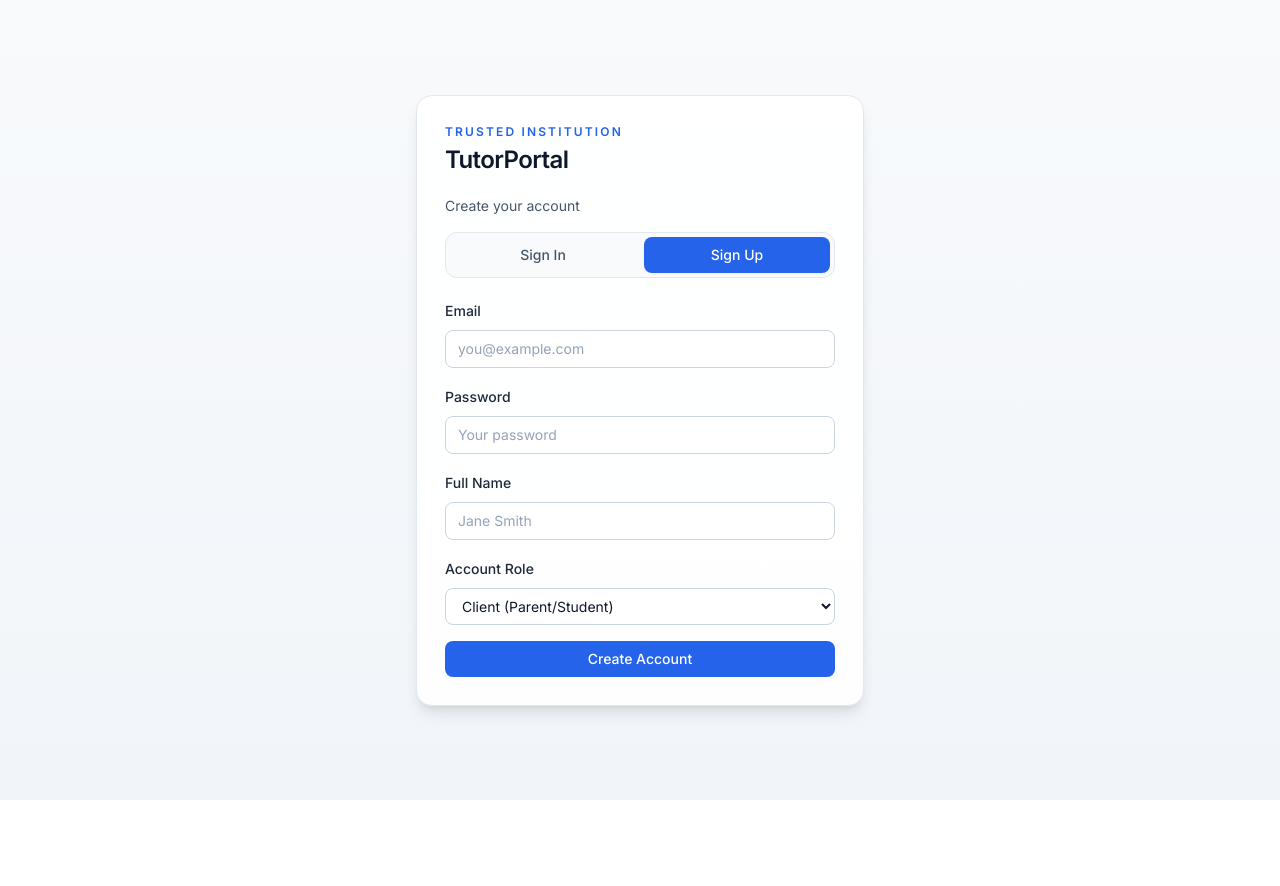
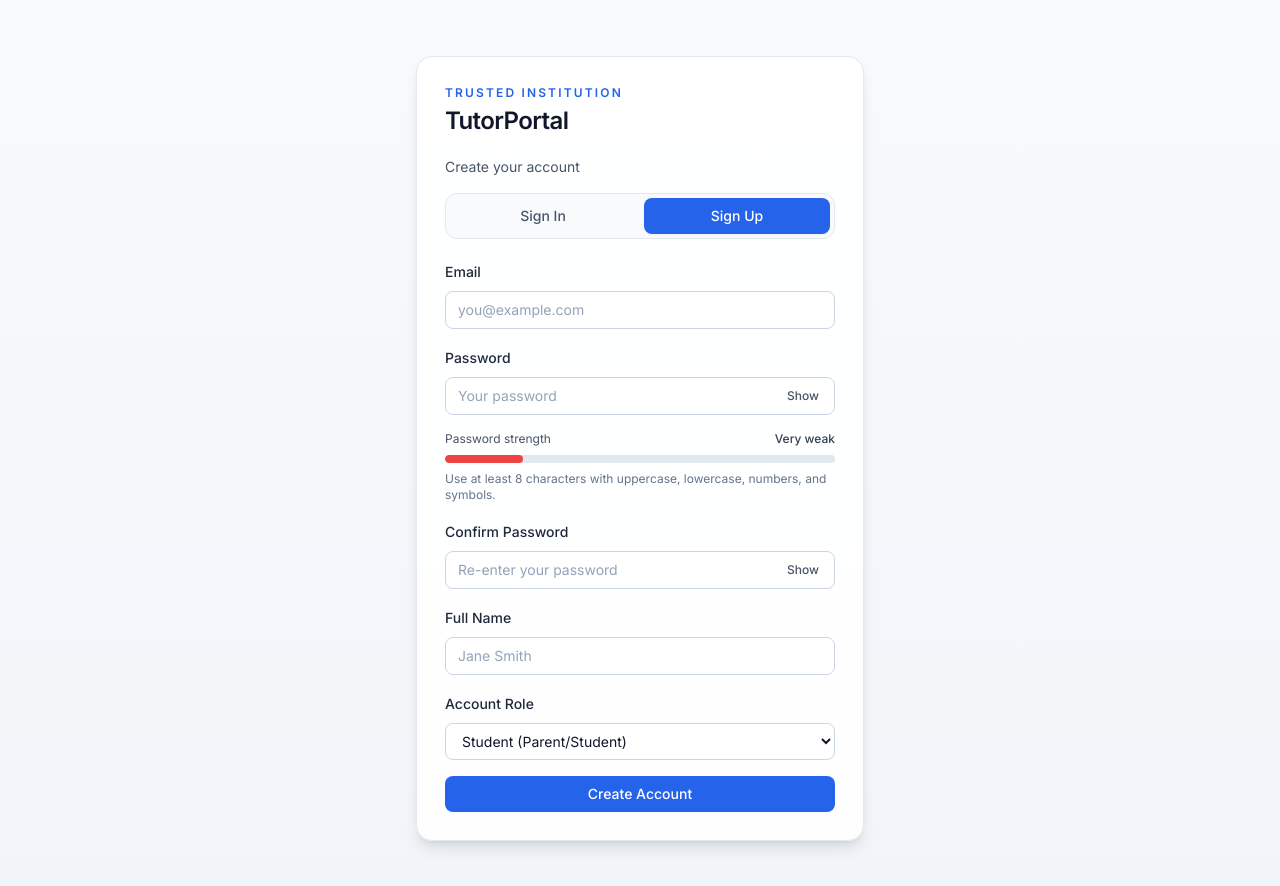
Before and after one commit to ajamidar/tutorportal, a Next.js app: page /login in a window 1280 px wide. Both pictures are taken after a click on the button "Sign Up". Shown: the top 886 px of the page. Before the commit the page ends 800 px from the top, so only its background shows below. Built offline with nearby package versions, Linux system fonts and the light colour scheme.

Commit message:
Update login-form.tsx

```diff
--- a/app/login/login-form.tsx
+++ b/app/login/login-form.tsx
@@ -1,14 +1,77 @@
 'use client';
 
-import { useState } from 'react';
+import { FormEvent, useMemo, useState } from 'react';
 import { signInAction, signUpAction } from './actions';
 
 type LoginFormProps = {
   error?: string;
 };
 
+const STRENGTH_LEVELS = ['Very weak', 'Weak', 'Fair', 'Strong', 'Very strong'] as const;
+
+function getPasswordStrengthScore(password: string): number {
+  if (!password) return 0;
+
+  let score = 0;
+
+  if (password.length >= 8) score += 1;
+  if (password.length >= 12) score += 1;
+  if (/[a-z]/.test(password) && /[A-Z]/.test(password)) score += 1;
+  if (/\d/.test(password)) score += 1;
+  if (/[^A-Za-z0-9]/.test(password)) score += 1;
+
+  return Math.min(score, 4);
+}
+
+function getStrengthColor(score: number): string {
+  if (score <= 1) return 'bg-red-500';
+  if (score === 2) return 'bg-amber-500';
+  if (score === 3) return 'bg-sky-500';
+  return 'bg-emerald-500';
+}
+
 export default function LoginForm({ error }: LoginFormProps) {
   const [mode, setMode] = useState<'signin' | 'signup'>('signin');
+  const [password, setPassword] = useState('');
+  const [confirmPassword, setConfirmPassword] = useState('');
+  const [showPassword, setShowPassword] = useState(false);
+  const [showConfirmPassword, setShowConfirmPassword] = useState(false);
+  const [localError, setLocalError] = useState<string | null>(null);
+
+  const passwordScore = useMemo(() => getPasswordStrengthScore(password), [password]);
+  const strengthWidth = ((passwordScore + 1) / 5) * 100;
+
+  const activeError = localError ?? error;
+
+  function handleModeChange(nextMode: 'signin' | 'signup') {
+    setMode(nextMode);
+    setLocalError(null);
+    setPassword('');
+    setConfirmPassword('');
+    setShowPassword(false);
+    setShowConfirmPassword(false);
+  }
+
+  function handleSubmit(event: FormEvent<HTMLFormElement>) {
+    if (mode !== 'signup') {
+      setLocalError(null);
+      return;
+    }
+
+    if (password !== confirmPassword) {
+      event.preventDefault();
+      setLocalError('Passwords do not match.');
+      return;
+    }
+
+    if (passwordScore < 2) {
+      event.preventDefault();
+      setLocalError('Choose a stronger password (at least 8+ chars with mixed character types).');
+      return;
+    }
+
+    setLocalError(null);
+  }
 
   return (
     <main className="flex min-h-screen items-center px-4 py-10 sm:py-14">
@@ -26,7 +89,7 @@ export default function LoginForm({ error }: LoginFormProps) {
         <div className="mt-4 grid grid-cols-2 gap-2 rounded-xl border border-slate-200 bg-slate-50 p-1">
           <button
             type="button"
-            onClick={() => setMode('signin')}
+            onClick={() => handleModeChange('signin')}
             className={`rounded-lg px-3 py-2 text-sm font-medium transition ${
               mode === 'signin'
                 ? 'bg-blue-600 text-white shadow-sm'
@@ -37,7 +100,7 @@ export default function LoginForm({ error }: LoginFormProps) {
           </button>
           <button
             type="button"
-            onClick={() => setMode('signup')}
+            onClick={() => handleModeChange('signup')}
             className={`rounded-lg px-3 py-2 text-sm font-medium transition ${
               mode === 'signup'
                 ? 'bg-blue-600 text-white shadow-sm'
@@ -48,13 +111,17 @@ export default function LoginForm({ error }: LoginFormProps) {
           </button>
         </div>
 
-        {error ? (
+        {activeError ? (
           <p className="mt-4 rounded-lg border border-red-200 bg-red-50 px-3 py-2 text-sm text-red-700">
-            {error}
+            {activeError}
           </p>
         ) : null}
 
-        <form action={mode === 'signin' ? signInAction : signUpAction} className="mt-5 space-y-4">
+        <form
+          action={mode === 'signin' ? signInAction : signUpAction}
+          onSubmit={handleSubmit}
+          className="mt-5 space-y-4"
+        >
           <div className="space-y-2">
             <label htmlFor="email" className="text-sm font-medium text-slate-800">
               Email
@@ -73,18 +140,78 @@ export default function LoginForm({ error }: LoginFormProps) {
             <label htmlFor="password" className="text-sm font-medium text-slate-800">
               Password
             </label>
+            <div className="relative">
               <input
                 id="password"
                 name="password"
-              type="password"
+                type={showPassword ? 'text' : 'password'}
                 required
-              className="w-full rounded-lg border border-slate-300 px-3 py-2 text-sm outline-none ring-0 transition placeholder:text-slate-400 focus:border-blue-400"
+                value={password}
+                onChange={(event) => {
+                  setPassword(event.target.value);
+                  if (localError) setLocalError(null);
+                }}
+                className="w-full rounded-lg border border-slate-300 px-3 py-2 pr-20 text-sm outline-none ring-0 transition placeholder:text-slate-400 focus:border-blue-400"
                 placeholder="Your password"
               />
+              <button
+                type="button"
+                onClick={() => setShowPassword((current) => !current)}
+                className="absolute right-2 top-1/2 -translate-y-1/2 rounded-md px-2 py-1 text-xs font-medium text-slate-600 transition hover:bg-slate-100 hover:text-slate-900"
+                aria-label={showPassword ? 'Hide password' : 'Show password'}
+              >
+                {showPassword ? 'Hide' : 'Show'}
+              </button>
+            </div>
           </div>
 
           {mode === 'signup' ? (
             <>
+              <div className="space-y-2">
+                <div className="flex items-center justify-between text-xs text-slate-600">
+                  <span>Password strength</span>
+                  <span className="font-medium text-slate-700">{STRENGTH_LEVELS[passwordScore]}</span>
+                </div>
+                <div className="h-2 w-full overflow-hidden rounded-full bg-slate-200">
+                  <div
+                    className={`h-full rounded-full transition-all duration-300 ${getStrengthColor(passwordScore)}`}
+                    style={{ width: `${strengthWidth}%` }}
+                  />
+                </div>
+                <p className="text-xs text-slate-500" aria-live="polite">
+                  Use at least 8 characters with uppercase, lowercase, numbers, and symbols.
+                </p>
+              </div>
+
+              <div className="space-y-2">
+                <label htmlFor="confirm_password" className="text-sm font-medium text-slate-800">
+                  Confirm Password
+                </label>
+                <div className="relative">
+                  <input
+                    id="confirm_password"
+                    name="confirm_password"
+                    type={showConfirmPassword ? 'text' : 'password'}
+                    required
+                    value={confirmPassword}
+                    onChange={(event) => {
+                      setConfirmPassword(event.target.value);
+                      if (localError) setLocalError(null);
+                    }}
+                    className="w-full rounded-lg border border-slate-300 px-3 py-2 pr-20 text-sm outline-none ring-0 transition placeholder:text-slate-400 focus:border-blue-400"
+                    placeholder="Re-enter your password"
+                  />
+                  <button
+                    type="button"
+                    onClick={() => setShowConfirmPassword((current) => !current)}
+                    className="absolute right-2 top-1/2 -translate-y-1/2 rounded-md px-2 py-1 text-xs font-medium text-slate-600 transition hover:bg-slate-100 hover:text-slate-900"
+                    aria-label={showConfirmPassword ? 'Hide confirm password' : 'Show confirm password'}
+                  >
+                    {showConfirmPassword ? 'Hide' : 'Show'}
+                  </button>
+                </div>
+              </div>
+
               <div className="space-y-2">
                 <label htmlFor="full_name" className="text-sm font-medium text-slate-800">
                   Full Name
@@ -108,7 +235,7 @@ export default function LoginForm({ error }: LoginFormProps) {
                   defaultValue="client"
                   className="w-full rounded-lg border border-slate-300 bg-white px-3 py-2 text-sm outline-none ring-0 transition focus:border-blue-400"
                 >
-                  <option value="client">Client (Parent/Student)</option>
+                  <option value="client">Student (Parent/Student)</option>
                   <option value="tutor">Tutor</option>
                 </select>
               </div>
```
Lines whose indentation alone changed are shown as unchanged.
